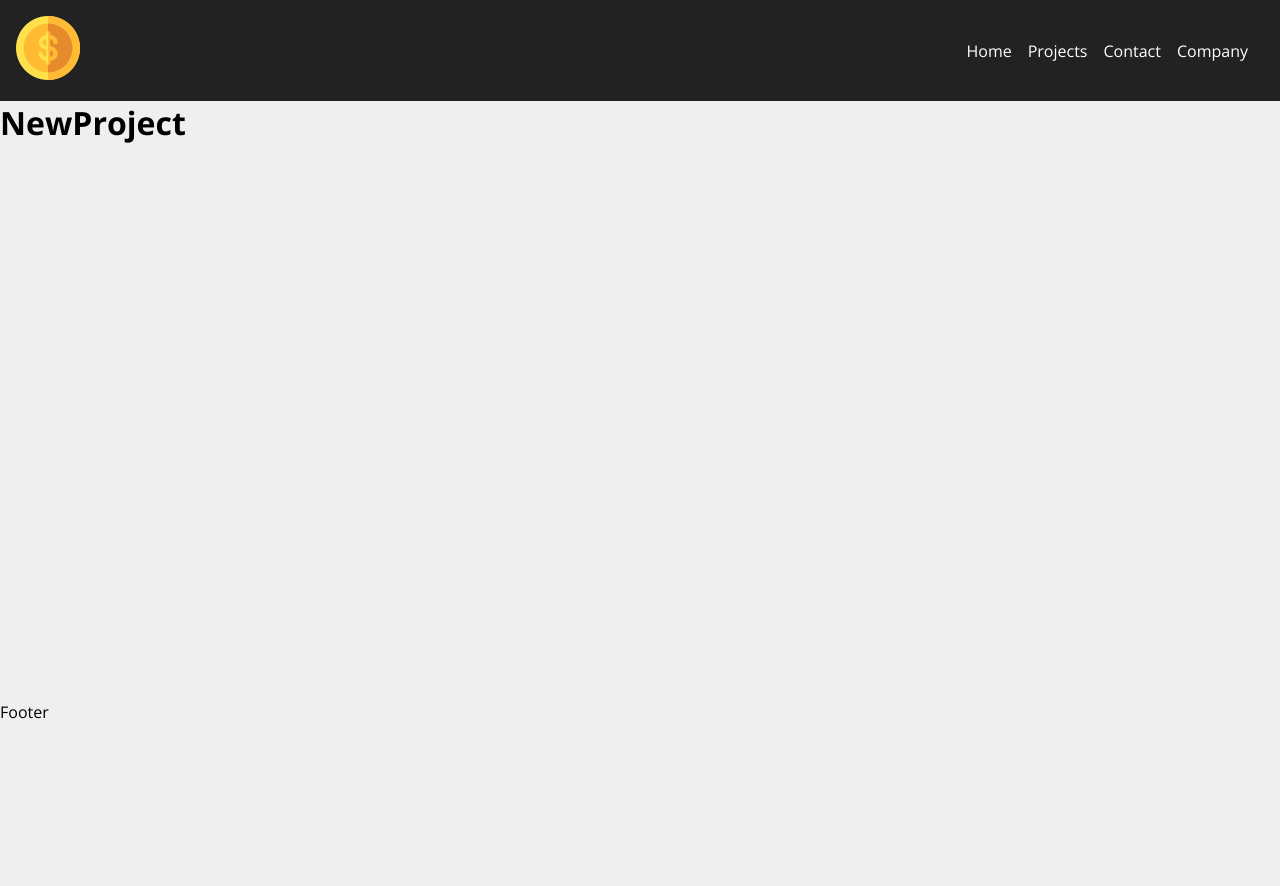
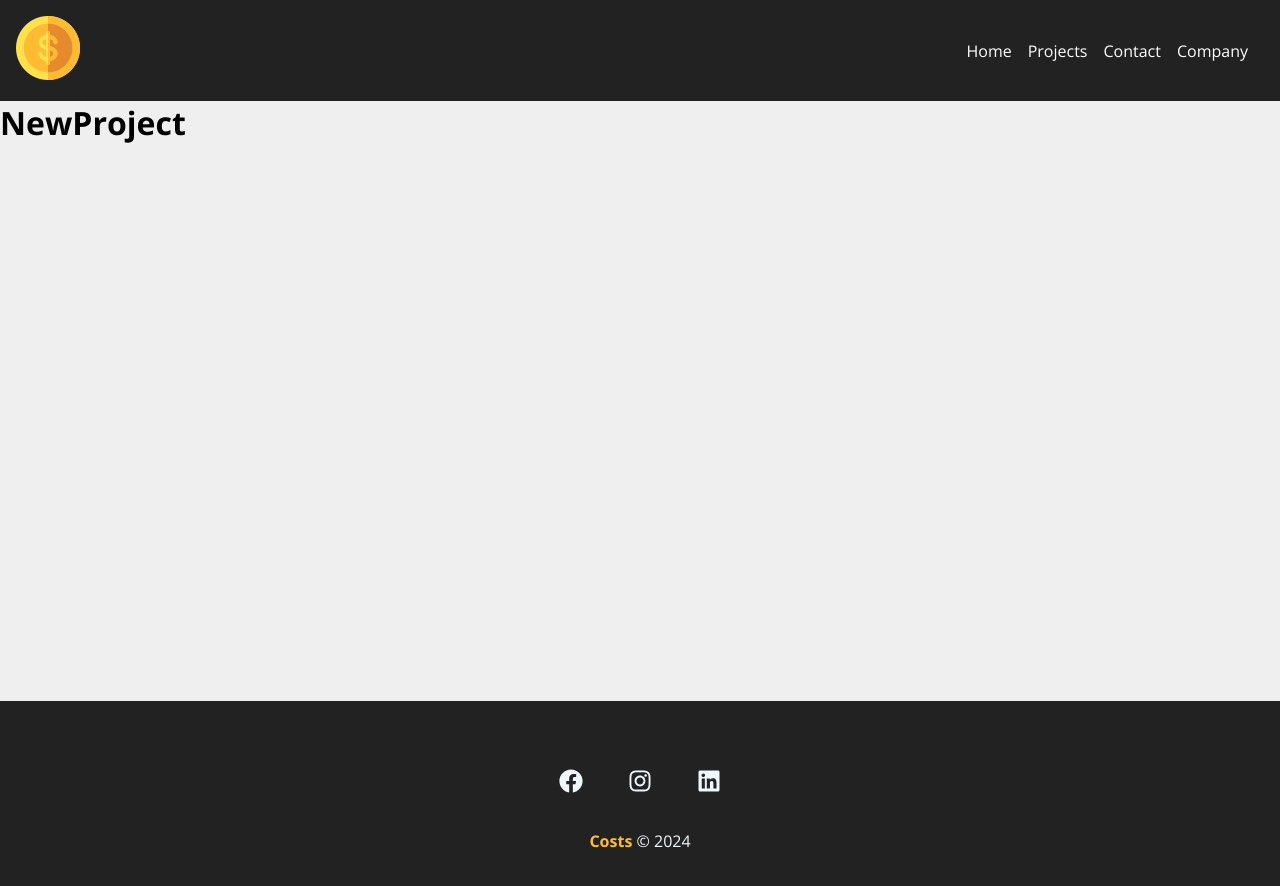
Before and after one commit to Raulleao/Costs, a React (Create React App) app: page /newproject in a window 1280 px wide. Shown: the top 886 px of the page. Before the commit the page ends 800 px from the top, so only its background shows below. Built offline with nearby package versions, Linux system fonts and the light colour scheme.

Commit message:
feat: add footer

```diff
--- a/src/App.js
+++ b/src/App.js
@@ -7,6 +7,7 @@ import Projects from "./components/pages/Projects";
 
 import Container from "./components/layout/Container";
 import NavBar from "./components/layout/NavBar";
+import Footer from "./components/layout/Footer";
 
 function App() {
   return (
@@ -21,7 +22,7 @@ function App() {
           <Route path="/newproject" element={<NewProject />} />
         </Routes>
       </Container>
-      <p>Footer</p>
+      <Footer/>
     </Router>
   );
 }
--- /dev/null
+++ b/src/components/layout/Footer.js
@@ -0,0 +1,25 @@
+import { FaFacebook, FaInstagram, FaLinkedin } from "react-icons/fa";
+import styles from "./Footer.module.css";
+
+function Footer() {
+  return (
+    <footer className={styles.footer}>
+      <ul className={styles.social_list}>
+        <li>
+          <FaFacebook />
+        </li>
+        <li>
+          <FaInstagram />
+        </li>
+        <li>
+          <FaLinkedin />
+        </li>
+      </ul>
+      <p className={styles.copy_right}>
+        <span>Costs</span> &copy; 2024
+      </p>
+    </footer>
+  );
+}
+
+export default Footer;
--- /dev/null
+++ b/src/components/layout/Footer.module.css
@@ -0,0 +1,39 @@
+.footer {
+  background-color: #222;
+  color: aliceblue;
+  padding: 3em;
+  text-align: center;
+
+
+}
+
+.social_list {
+  display: flex;
+  justify-content: center;
+  list-style-type: none;
+  margin:  20px;
+
+}
+
+.social_list li {
+  margin: 0 1.4em;
+
+}
+
+.social_list li:hover {
+  color: #ffbb33;
+}
+
+.social_list svg {
+  font-size: 1.5em;
+  cursor: pointer;
+}
+
+.copy_right {
+  margin-top: 2em;
+}
+
+.copy_right span {
+  font-weight: bold;
+  color: #ffbb33;
+}
```
